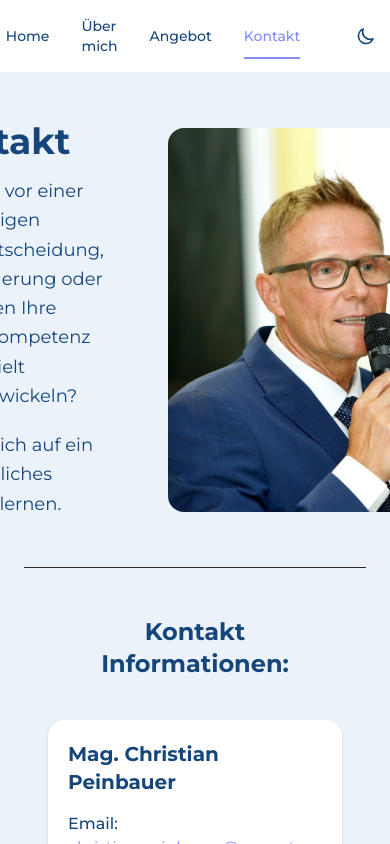
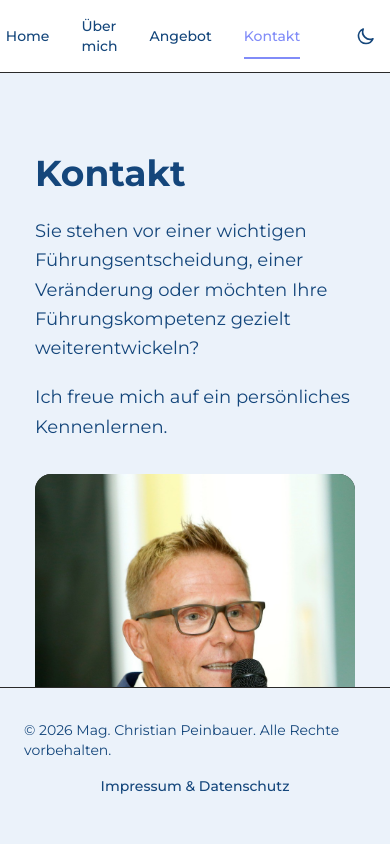
Before and after one commit to CoGomu/personalWebPage_CP, a Vue app: page /contact in a window 390 px wide. Built offline with nearby package versions, Linux system fonts and the light colour scheme.

Commit message:
added impressum und datenschutz, added custom footer, mobile view changes

```diff
--- a/src/App.vue
+++ b/src/App.vue
@@ -2,6 +2,7 @@
 import { RouterView, useRoute } from 'vue-router'
 import { ref, computed, onMounted, watch, nextTick } from 'vue'
 import Navbar from './components/Navbar.vue'
+import Footer from './components/Footer.vue'
 import { useDarkMode } from './composables/useDarkMode'
 
 const { isDark, toggleDarkMode } = useDarkMode()
@@ -48,7 +49,7 @@ onMounted(() => {
 </script>
 
 <template>
-  <div class="h-screen flex flex-col bg-bg text-primary dark:bg-bg-dark dark:text-primary-dark transition-colors duration-300">
+  <div class="h-screen flex flex-col bg-bg text-primary dark:bg-bg-dark dark:text-primary-dark transition-colors duration-300 overflow-x-hidden">
     <Navbar :is-dark="isDark" @toggle="toggleDarkMode" />
 
     <div ref="scrollContainer" class="flex-1 min-h-0 overflow-y-auto">
@@ -56,5 +57,7 @@ onMounted(() => {
         <RouterView :key="viewKey" />
       </div>
     </div>
+
+    <Footer />
   </div>
 </template>
--- /dev/null
+++ b/src/components/Footer.vue
@@ -0,0 +1,31 @@
+<template>
+  <footer class="bg-surface dark:bg-surface-dark border-t border-border dark:border-border-dark transition-colors duration-300">
+    <div class="max-w-6xl mx-auto px-6 py-8">
+      <div class="flex flex-col md:flex-row items-center justify-between gap-4">
+        <!-- Left: Copyright -->
+        <div class="text-sm text-secondary dark:text-secondary-dark">
+          <p>&copy; {{ currentYear }} Mag. Christian Peinbauer. Alle Rechte vorbehalten.</p>
+        </div>
+
+        <!-- Center: Impressum Link -->
+        <div class="flex items-center gap-6 flex-wrap justify-center">
+          <router-link
+            to="/impressum"
+            class="text-sm font-medium transition-colors duration-200 text-secondary dark:text-secondary-dark hover:text-accent dark:hover:text-accent"
+          >
+            Impressum & Datenschutz
+          </router-link>
+        </div>
+
+        <!-- Right: Empty for balance -->
+        <div class="w-32"></div>
+      </div>
+    </div>
+  </footer>
+</template>
+
+<script setup lang="ts">
+import { computed } from 'vue'
+
+const currentYear = computed(() => new Date().getFullYear())
+</script>
--- a/src/router/index.ts
+++ b/src/router/index.ts
@@ -3,6 +3,7 @@ import HomeView from '../views/HomeView.vue'
 import AboutView from '../views/AboutView.vue'
 import ServicesView from '../views/ServicesView.vue'
 import ContactView from '../views/ContactView.vue'
+import ImpressumView from '../views/ImpressumView.vue'
 
 const router = createRouter({
   history: createWebHistory(import.meta.env.BASE_URL),
@@ -11,6 +12,7 @@ const router = createRouter({
     { path: '/about', component: AboutView },
     { path: '/services', component: ServicesView },
     { path: '/contact', component: ContactView },
+    { path: '/impressum', component: ImpressumView },
   ],
   scrollBehavior(_to, _from, savedPosition) {
     if (savedPosition) {
--- a/src/style.css
+++ b/src/style.css
@@ -12,11 +12,11 @@
 
 @layer base {
   html {
-    @apply bg-bg text-primary transition-colors duration-300;
+    @apply bg-bg text-primary transition-colors duration-300 overflow-x-hidden;
   }
 
   body {
-    @apply bg-bg text-primary transition-colors duration-300;
+    @apply bg-bg text-primary transition-colors duration-300 overflow-x-hidden;
   }
 
   .dark html,
--- a/src/views/ContactView.vue
+++ b/src/views/ContactView.vue
@@ -1,32 +1,32 @@
 <template>
   <div class="flex min-h-full flex-col">
     <!-- Main Content -->
-    <main class="flex-col flex-auto">
-      <!-- 1. Headline Section -->
-      <section class="flex items-center justify-center bg-surface dark:bg-surface-dark border-b border-border-dark dark:border-border-dark">
-        <div class="max-w-4xl mx-auto px-6 py-12">
-          <div class="flex-1 text-center md:text-left">
-            <h1 class="text-4xl md:text-5xl font-bold text-primary dark:text-primary-dark mb-4">
-              Kontakt
-            </h1>
+    <main class="flex-col">
+
+    <section class="flex items-center justify-center bg-surface dark:bg-surface-dark border-b border-border dark:border-border-dark">
+      <div class="max-w-6xl mx-auto px-6 py-20">
+        <div class="flex flex-col md:flex-row items-center gap-8 md:gap-12">
+          <!-- Text Content (Left) -->
+          <div class="flex-1 text-left md:text-left">
+            <h1 class="text-4xl md:text-5xl font-bold text-primary dark:text-primary-dark mb-6">Kontakt</h1>
             <p class="text-lg text-secondary dark:text-secondary-dark leading-relaxed">
               Sie stehen vor einer wichtigen Führungsentscheidung, einer Veränderung oder möchten Ihre
               Führungskompetenz gezielt weiterentwickeln?
             </p>
             <p class="pt-5 text-lg text-secondary dark:text-secondary-dark leading-relaxed">
               Ich freue mich auf ein persönliches Kennenlernen. <br>
-              <!-- Lassen Sie uns ins Gespräch kommen! -->
             </p>
+          </div>
+          <!-- Image Placeholder (Right) -->
 
+          <div class="flex justify-center md:justify-end col-span-2">
+            <div class=" w-80 h-96 bg-border dark:border-border-dark rounded-xl overflow-hidden">
+              <img src="/images/Contact.jpg" alt="Hero portrait" class="w-full h-full scale-[1] object-cover [object-position:50%_75%]" />
+            </div>
           </div>
         </div>
-
-        <div class="p-10 flex justify-center md:justify-end col-span-2">
-          <div class=" w-80 h-96 bg-border dark:border-border-dark rounded-xl overflow-hidden">
-            <img src="/images/Contact.jpg" alt="Portrait" class="w-full h-full scale-[1] object-cover [object-position:50%_75%]" />
-          </div>
-        </div>
-      </section>
+      </div>
+    </section>
 
       <!-- 2. Contact Details Section -->
       <section class="flex items-start justify-center bg-surface dark:bg-surface-dark">
@@ -54,9 +54,9 @@
     </main>
 
     <!-- Footer -->
-    <footer class="mt-auto text-center py-6 text-secondary dark:text-secondary-dark text-sm border-t border-border dark:border-border-dark bg-surface dark:bg-surface-dark">
+    <!-- <footer class="mt-auto text-center py-6 text-secondary dark:text-secondary-dark text-sm bg-surface dark:bg-surface-dark">
       <p>&copy; {{ currentYear }} Christian Peinbauer. Alle Rechte vorbehalten.</p>
-    </footer>
+    </footer> -->
   </div>
 </template>
 
--- /dev/null
+++ b/src/views/ImpressumView.vue
@@ -0,0 +1,62 @@
+<template>
+  <div class="flex flex-col min-h-screen">
+    <!-- 1. Header Section -->
+    <section class="flex text-left bg-surface dark:bg-surface-dark border-b border-border dark:border-border-dark">
+      <div class="max-w-6xl mx-auto px-6 py-20">
+        <h1 class="text-4xl md:text-5xl font-bold text-primary dark:text-primary-dark mb-6">Impressum</h1>
+        <p class="text-lg ml-5 text-secondary dark:text-secondary-dark">
+          Angaben gemäß §5 ECG und §25 Mediengesetz
+        </p>
+        <h2 class="text-2xl pt-5 font-bold text-primary dark:text-primary-dark">Anbieter und Medieninhaber</h2>
+        <p class="ml-5 text-secondary dark:text-secondary-dark">
+          Christian Peinbauer<br>
+          Am Westhang 12<br>
+          4113 St.Martin<br>
+          Österreich
+        </p>
+        <h2 class="text-2xl pt-5 font-bold text-primary dark:text-primary-dark">Kontakt</h2>
+        <p class="ml-5 text-secondary dark:text-secondary-dark">
+          Email: christianpeinbauer@gmx.at<br>
+          Telefon: 06643130835
+        </p>
+        <h2 class="text-2xl pt-5 font-bold text-primary dark:text-primary-dark">Tätigkeitsbereich</h2>
+        <p class="ml-5 text-secondary dark:text-secondary-dark">
+          Coaching und persönliche Beratung
+        </p>
+        <!-- <h2 class="text-2xl pt-5 font-bold text-primary dark:text-primary-dark">Berufliche Angaben</h2>
+        <p class="ml-5 text-secondary dark:text-secondary-dark">
+          ???
+        </p>
+        <h2 class="text-2xl pt-5 font-bold text-primary dark:text-primary-dark">Unternehmensangeben</h2>
+        <p class="ml-5 text-secondary dark:text-secondary-dark">
+          ???
+        </p>
+        <h2 class="text-2xl pt-5 font-bold text-primary dark:text-primary-dark">Aufsichtsbehörde</h2>
+        <p class="ml-5 text-secondary dark:text-secondary-dark">
+          ???
+        </p>
+        <h2 class="text-2xl pt-5 font-bold text-primary dark:text-primary-dark">Mitgliedschaften</h2>
+        <p class="ml-5 text-secondary dark:text-secondary-dark">
+          ???
+        </p> -->
+        <h1 class="text-4xl md:text-5xl my-5 font-bold text-primary dark:text-primary-dark mb-6">Datenschutz</h1>
+        <h2 class="text-2xl pt-5 font-bold text-primary dark:text-primary-dark">Hosting</h2>
+        <p class="ml-5 text-secondary dark:text-secondary-dark">
+          Diese Website wird über GitHub Pages (GitHub, Inc.) gehostet.
+          Beim Aufruf der Website können durch GitHub technische Zugriffsdaten, insbesondere IP-Adressen, verarbeitet werden. Auf diese Daten hat der Websitebetreiber keinen direkten Zugriff und führt selbst keine Speicherung oder Auswertung von Besucherdaten durch.
+          Weitere Informationen zur Datenverarbeitung durch GitHub findest du in der
+          <a class="font-bold" href="https://docs.github.com/en/site-policy/privacy-policies/github-general-privacy-statement">Datenschutzerklärung von GitHub</a>.
+        </p>
+        <h2 class="text-2xl pt-5 font-bold text-primary dark:text-primary-dark">Cookies und Tracking</h2>
+        <p class="ml-5 text-secondary dark:text-secondary-dark">
+          Diese Website verwendet keine Analyse- oder Trackingdienste und setzt keine eigenen Tracking-Cookies ein.
+        </p>
+
+      </div>
+    </section>
+
+  </div>
+</template>
+
+<script setup lang="ts">
+</script>
--- a/src/views/ServicesView.vue
+++ b/src/views/ServicesView.vue
@@ -1,8 +1,9 @@
 <template>
   <div class="flex flex-col min-h-screen">
     <!-- 1. Headline Section -->
-    <section class="flex items-center justify-center bg-surface dark:bg-surface-dark border-b border-border-dark dark:border-border-dark">
-      <div id="top" class="max-w-4xl mx-auto px-6 py-20">
+    <section class="flex items-center justify-center bg-surface dark:bg-surface-dark border-b border-border dark:border-border-dark">
+      <div class="max-w-6xl mx-auto px-6 py-20 flex flex-col md:flex-row items-center gap-8">
+        <div id="top" class="flex-1">
           <h1 class="text-4xl md:text-5xl font-bold text-primary dark:text-primary-dark mb-4">
             Mein Angebot <br>
           </h1>
@@ -33,10 +34,11 @@
             <img src="/images/Services.jpg" alt="Portrait" class="w-full h-full scale-[1] object-cover [object-position:50%_75%]" />
           </div>
         </div>
+      </div>
     </section>
 
     <!-- 2. Services List Section -->
-    <section class="flex items-center justify-center bg-surface dark:bg-surface-dark border-b border-border-dark dark:border-border-dark">
+    <section class="flex items-center justify-center bg-surface dark:bg-surface-dark border-b border-border dark:border-border-dark">
       <div class="text-lg max-w-6xl mx-auto px-6 py-20 text-center">
         <!-- <h2 class="text-3xl font-bold text-primary dark:text-primary-dark mb-8">Was ich ihnen anbiete:</h2> -->
         <div class="grid md:grid-cols-2 gap-8">
@@ -132,9 +134,9 @@
     </section>
 
     <!-- Footer -->
-    <footer class="text-center py-6 text-secondary dark:text-secondary-dark text-sm border-t border-border dark:border-border-dark">
+<!--     <footer class="text-center py-6 text-secondary dark:text-secondary-dark text-sm">
       <p>&copy; {{ currentYear }} Christian Peinbauer. Alle Rechte vorbehalten.</p>
-    </footer>
+    </footer> -->
   </div>
 </template>
 
--- a/tailwind.config.js
+++ b/tailwind.config.js
@@ -22,8 +22,8 @@ export default {
           dark: '#222222',
         },
         border: {
-          DEFAULT: '#ebf2fa',
-          dark: '#2a2a2a',
+          DEFAULT: '#2a2a2a',
+          dark: '#ebf2fa',
         },
         primary: {
           // DEFAULT: '#1a1a1a',
```
Also changed, not shown: src/views/AboutView.vue (+7 -7 lines), src/views/HomeView.vue (+8 -8 lines). Lines whose indentation alone changed are shown as unchanged.
